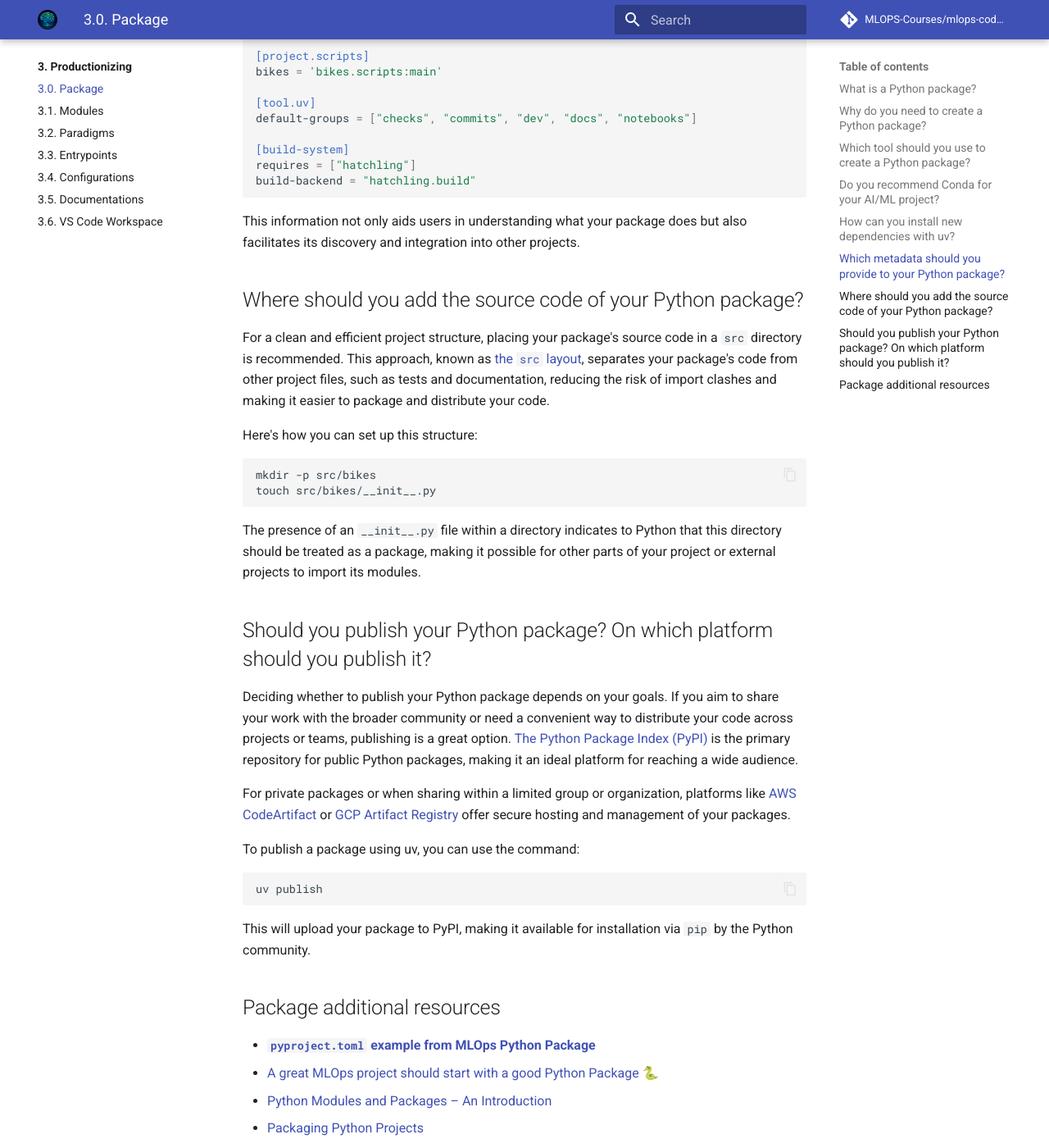
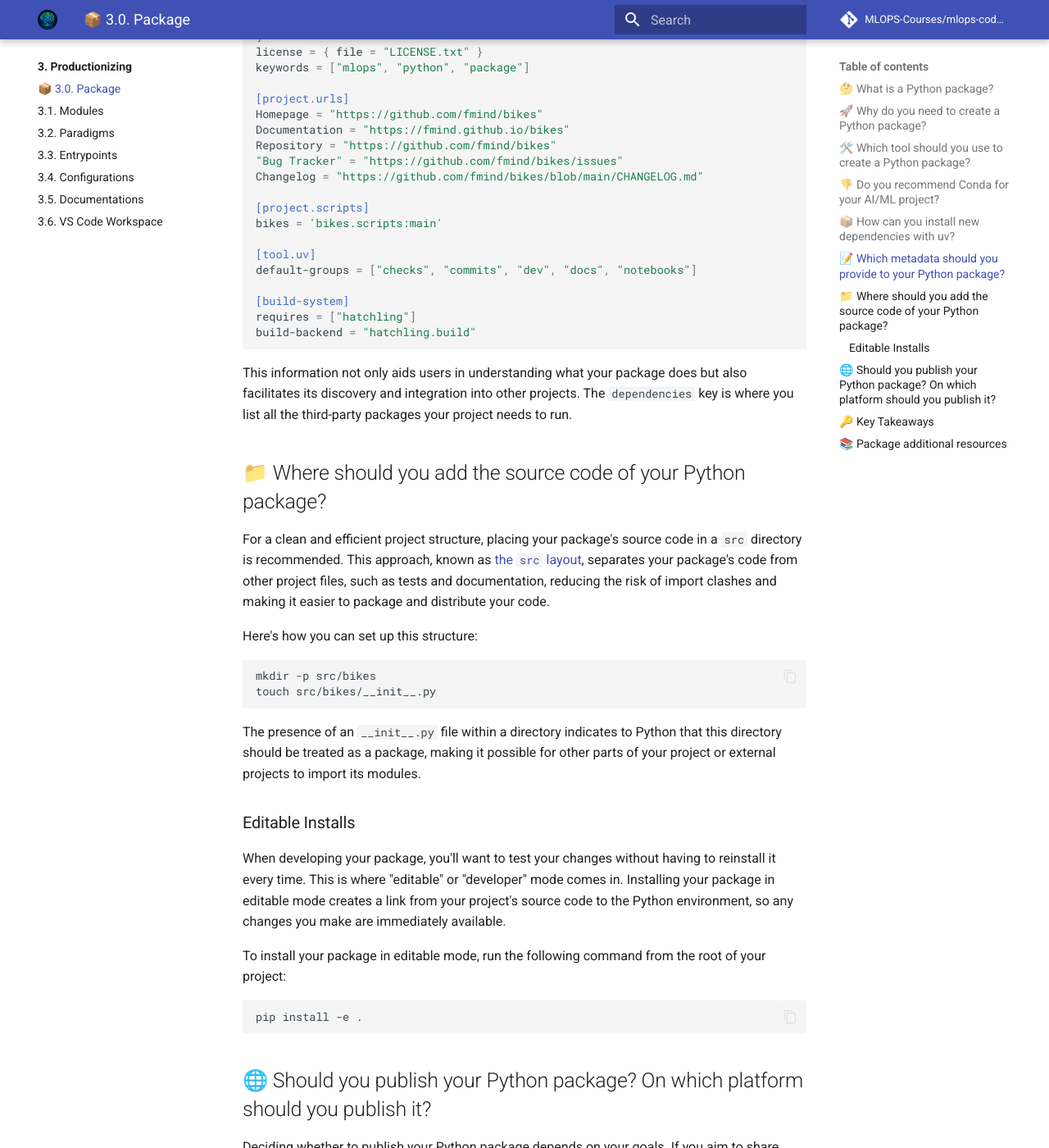
Before and after one commit to MLOps-Courses/mlops-coding-course, an MkDocs documentation site: the page built from docs/3. Productionizing/3.0. Package.md, in a window 1280 px wide and 1400 px high, scrolled down 2454 px. Shown: the whole window at 82% size. Built offline with MkDocs 1.6.1 and Material for MkDocs 9.7.7, drawn with Linux system fonts in a browser that asks for light colours; comment, search, counter and statistics services are not loaded; some of the changed text lies outside the part shown.

Commit message:
feat: Improve Chapter 3.0 of the MLOps Coding Course
This commit enriches the content of Chapter 3.0 on Python packaging.

- Adds more detailed explanations of key concepts.
- Includes a new "Key Takeaways" section to summarize the chapter.
- Adds emojis to section titles for better readability.
- Restructures the content to be more logical and easier to follow.

````diff
--- a/docs/3. Productionizing/3.0. Package.md
+++ b/docs/3. Productionizing/3.0. Package.md
@@ -2,22 +2,24 @@
 description: Learn how to structure and build your Python code into a package, which is crucial for sharing your code as a library or application and enhancing its maintainability.
 ---
 
-# 3.0. Package
+# 📦 3.0. Package
 
-## What is a Python package?
+## 🤔 What is a Python package?
 
 A [Python package](https://packaging.python.org/en/latest/) is a structured collection of Python modules, which allows for a convenient way to organize and share code. Among the various formats a package can take, [the wheel format](https://peps.python.org/pep-0427/) (.whl) stands out. Wheels are a built package format that can significantly speed up the installation process for Python software, compared to distributing source code and requiring the user to build it themselves.
 
-## Why do you need to create a Python package?
+In MLOps, packaging your code is a fundamental step towards creating reproducible and production-ready machine learning systems. It allows you to version your code, manage dependencies, and deploy your models as reliable and reusable components.
+
+## 🚀 Why do you need to create a Python package?
 
 Creating a Python package offers multiple benefits, particularly for developers looking to distribute their code effectively:
 
 - **As a Library:** Packaging your code as a library enables you to share reusable components across different projects. This is common in the Python ecosystem, with examples like `numpy`, `pandas`, and `tensorflow` being shared as libraries.
 - **As an Application:** Packaging also plays a crucial role in deploying applications. It simplifies the distribution and installation process, ensuring your software can be easily executed on various systems, including web or mobile platforms.
 
-Additionally, creating a package can enhance the maintainability of your code, enforce good coding practices by encouraging modular design, and facilitate version control and dependency management.
+Additionally, creating a package can enhance the maintainability of your code, enforce good coding practices by encouraging modular design, and facilitate version control and dependency management. A well-packaged project is easier to test, debug, and integrate into CI/CD pipelines.
 
-## Which tool should you use to create a Python package?
+## 🛠️ Which tool should you use to create a Python package?
 
 The Python ecosystem provides several tools for packaging, each with its unique features and advantages. While the choice can seem overwhelming, as humorously depicted in the [xkcd comic on Python environments](https://xkcd.com/1987/), [uv](https://docs.astral.sh/uv/) emerges as a standout option. Uv simplifies dependency management and packaging, offering an intuitive interface for developers.
 
@@ -45,15 +47,15 @@ At the end of the build process, a `.whl` file is generated in the `dist` folder
 
 For those seeking alternatives, tools like [PDM](https://pdm-project.org/en/latest/), [Hatch](https://hatch.pypa.io/latest/), and [Pipenv](https://pipenv.pypa.io/en/latest/) offer different approaches to package management and development, each with its own set of features designed to cater to various needs within the Python community.
 
-## Do you recommend Conda for your AI/ML project?
+## 👎 Do you recommend Conda for your AI/ML project?
 
 Although [Conda](https://conda.io/projects/conda/en/latest/user-guide/install/index.html) is a popular choice among data scientists for its ability to manage complex dependencies, it's important to be aware of its limitations. Challenges such as slow performance, a complex dependency resolver, and confusing channel management can hinder productivity. Moreover, Conda's integration with the Python ecosystem, especially with new standards like `pyproject.toml`, is limited. For managing complex dependencies in AI/ML projects, Docker containers present a robust alternative, offering better isolation and compatibility across environments.
 
-## How can you install new dependencies with uv?
+## 📦 How can you install new dependencies with uv?
 
 Please refer to [this section of the course](../1. Initializing/1.3. uv (project).md).
 
-## Which metadata should you provide to your Python package?
+## 📝 Which metadata should you provide to your Python package?
 
 Including detailed metadata in your [`pyproject.toml`](https://packaging.python.org/en/latest/guides/writing-pyproject-toml/) file is crucial for defining your package's identity and dependencies. This file should contain essential information such as the package name, version, authors, and dependencies. Here's an example that outlines the basic structure and content for your package's metadata:
 
@@ -68,7 +70,10 @@ description = "Predict the number of bikes available."
 authors = [{ name = "Médéric HURIER", email = "github@fmind.dev" }]
 readme = "README.md"
 requires-python = ">=3.13"
-dependencies = []
+dependencies = [
+    "pandas",
+    "scikit-learn",
+]
 license = { file = "LICENSE.txt" }
 keywords = ["mlops", "python", "package"]
 
@@ -90,9 +95,9 @@ requires = ["hatchling"]
 build-backend = "hatchling.build"
 ```
 
-This information not only aids users in understanding what your package does but also facilitates its discovery and integration into other projects.
+This information not only aids users in understanding what your package does but also facilitates its discovery and integration into other projects. The `dependencies` key is where you list all the third-party packages your project needs to run.
 
-## Where should you add the source code of your Python package?
+## 📁 Where should you add the source code of your Python package?
 
 For a clean and efficient project structure, placing your package's source code in a `src` directory is recommended. This approach, known as [the `src` layout](https://packaging.python.org/en/latest/discussions/src-layout-vs-flat-layout/), separates your package's code from other project files, such as tests and documentation, reducing the risk of import clashes and making it easier to package and distribute your code.
 
@@ -105,7 +110,17 @@ touch src/bikes/__init__.py
 
 The presence of an `__init__.py` file within a directory indicates to Python that this directory should be treated as a package, making it possible for other parts of your project or external projects to import its modules.
 
-## Should you publish your Python package? On which platform should you publish it?
+### Editable Installs
+
+When developing your package, you'll want to test your changes without having to reinstall it every time. This is where "editable" or "developer" mode comes in. Installing your package in editable mode creates a link from your project's source code to the Python environment, so any changes you make are immediately available.
+
+To install your package in editable mode, run the following command from the root of your project:
+
+```bash
+pip install -e .
+```
+
+## 🌐 Should you publish your Python package? On which platform should you publish it?
 
 Deciding whether to publish your Python package depends on your goals. If you aim to share your work with the broader community or need a convenient way to distribute your code across projects or teams, publishing is a great option. [The Python Package Index (PyPI)](https://pypi.org/) is the primary repository for public Python packages, making it an ideal platform for reaching a wide audience.
 
@@ -119,7 +134,16 @@ uv publish
 
 This will upload your package to PyPI, making it available for installation via `pip` by the Python community.
 
-## Package additional resources
+## 🔑 Key Takeaways
+
+- **Packaging is essential for MLOps:** It enables reproducibility, dependency management, and deployment.
+- **`pyproject.toml` is the standard:** It's the central configuration file for modern Python packaging.
+- **Use a `src` layout:** This keeps your source code organized and separate from other project files.
+- **Editable installs are your friend:** Use `pip install -e .` to streamline your development workflow.
+- **`uv` simplifies packaging:** It's a modern and fast tool for managing dependencies and building packages.
+- **Publish wisely:** Share your work on PyPI for public packages or use private repositories for internal projects.
+
+## 📚 Package additional resources
 
 - **[`pyproject.toml` example from MLOps Python Package](https://github.com/fmind/mlops-python-package/blob/main/pyproject.toml)**
 - [A great MLOps project should start with a good Python Package 🐍](https://fmind.medium.com/a-great-mlops-project-should-start-with-a-good-python-package-7662bdf79563)
````
